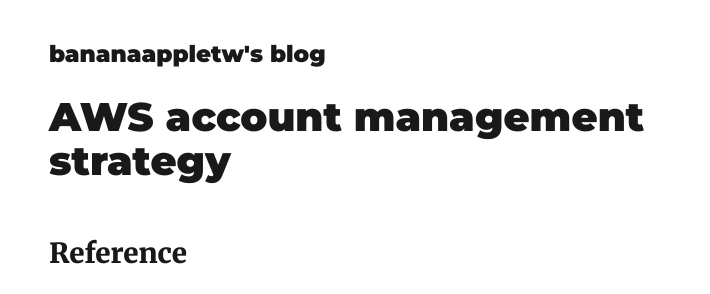
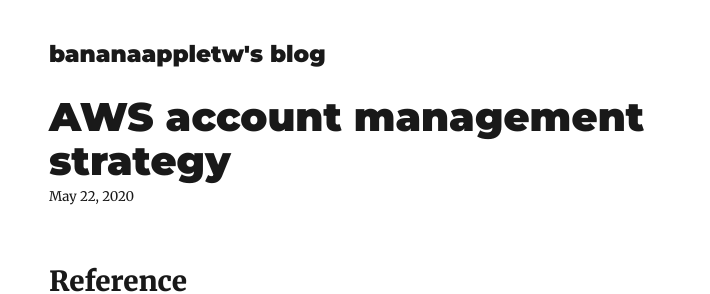
Before and after one commit to bananaappletw/old-blog, a Gatsby site: page /aws-account-management-strategy/ in a window 1280 px wide. Shown: the top 294 px of the page, without its empty margins (276-986 px from the left). Built offline with nearby package versions, Linux system fonts and the light colour scheme; Gatsby itself is replaced by a stand-in of ours; some packages are replaced by stand-ins of ours.

Commit message:
Update from Forestry.io bananaappletw@gmail.com updated content/blog/aws-account-management-strategy.md

```diff
--- a/content/blog/aws-account-management-strategy.md
+++ b/content/blog/aws-account-management-strategy.md
@@ -2,7 +2,7 @@
 title: AWS account management strategy
 categories: []
 tags: []
-date:
+date: 2020-05-22T18:13:11Z
 
 ---
 ## Reference
```
Also changed, not shown: .forestry/front_matter/templates/blog-post.yml.
